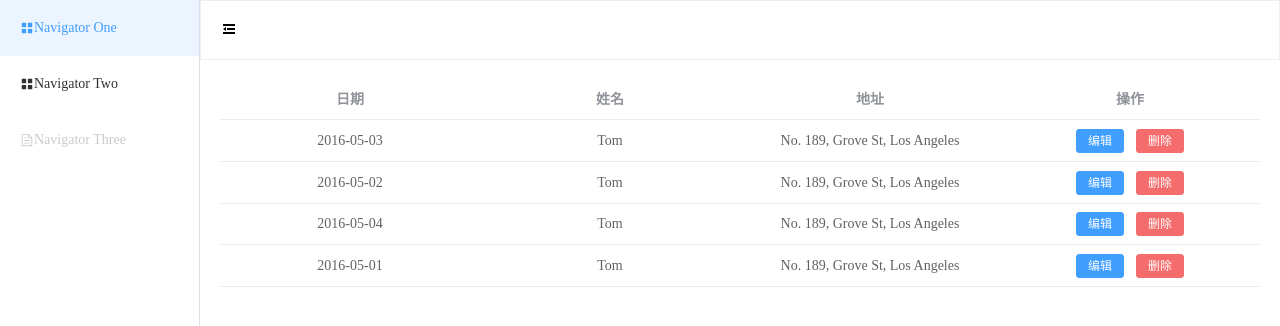
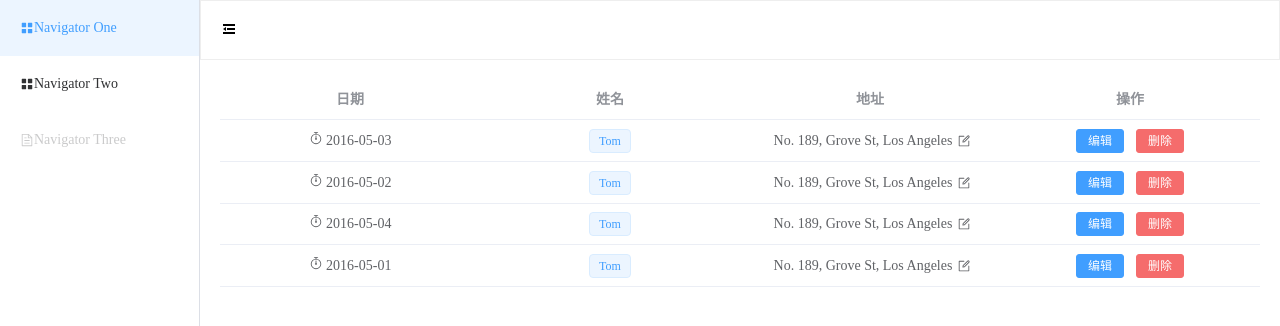
Before and after one commit to Joy-F2E/vue-element-plus-next, a Vue app: page /table in a window 1280 px wide. Shown: the top 326 px of the page. Built offline with nearby package versions, Linux system fonts and the light colour scheme.

Commit message:
feat: add table cell edit func

```diff
--- a/src/components/Table/src/index.vue
+++ b/src/components/Table/src/index.vue
@@ -1,20 +1,36 @@
-<template lang="">
-  <el-table :data="data">
+<template>
+  <el-table
+    :data="data"
+    v-loading="loading"
+    :element-loading-text="loadingText"
+    :element-loading-spinner="loadingSpinner"
+    element-loading-svg-view-box="-10, -10, 50, 50"
+    :element-loading-background="loadingBackground"
+  >
     <template v-for="(item, index) in tableOptions" :key="index">
-      <el-table-column
-        :label="item.label"
-        :prop="item.prop"
-        :align="item.align"
-        :width="item.width"
-      ></el-table-column>
+      <el-table-column :label="item.label" :prop="item.prop" :align="item.align" :width="item.width">
+        <template #default="scope">
+          <!-- Tips: 可编辑单元格感觉处理的麻烦了，实际业务扩展性不太好 -->
+          <template v-if="(scope.$index + scope.column.id) === currentEdit">
+            <div style="display: flex; align-items: center">
+              <el-input v-model="scope.row[item.prop!]"></el-input>
+              <slot name="editCell" :scope="scope" :check="handleCheck" v-if="$slots.editCell"></slot>
+              <div class="icons" v-else>
+                <el-icon-check class="check" @click="handleCheck(scope)"></el-icon-check>
+                <el-icon-close class="close" @click="handleClose(scope)"></el-icon-close>
+              </div>
+            </div>
+          </template>
+          <template v-else>
+            <slot v-if="item.slot" :name="item.slot" :scope="scope"></slot>
+            <span v-else>{{ scope.row[item.prop!] }}</span>
+            <el-icon-edit v-if="item.editable" class="edit" @click="handleEdit(scope)"></el-icon-edit>
+          </template>
+        </template>
+      </el-table-column>
     </template>
     <!-- 扩展列 -->
-    <el-table-column
-      :label="actionOptions!.label"
-      :prop="actionOptions!.prop"
-      :align="actionOptions!.align"
-      :width="actionOptions!.width"
-    >
+    <el-table-column :label="actionOptions!.label" :prop="actionOptions!.prop" :align="actionOptions!.align" :width="actionOptions!.width">
       <template #default="scope">
         <slot name="action" :scope="scope"></slot>
       </template>
@@ -22,7 +38,7 @@
   </el-table>
 </template>
 <script lang="ts" setup>
-import { computed } from 'vue';
+import { computed, ref } from 'vue';
 import type { PropType } from 'vue'
 import type { TableOptions } from './types';
 
@@ -37,13 +53,79 @@ const props = defineProps({
     type: Array as PropType<any[]>,
     required: true,
   },
+  loading: {
+    type: Boolean,
+    default: false
+  },
+  loadingText: {
+    type: String,
+    default: '正在加载中...',
+  },
+  loadingSpinner: {
+    type: String,
+    default: `<path class="path" d="
+          M 30 15
+          L 28 17
+          M 25.61 25.61
+          A 15 15, 0, 0, 1, 15 30
+          A 15 15, 0, 1, 1, 27.99 7.5
+          L 15 15
+        " style="stroke-width: 4px; fill: rgba(0, 0, 0, 0)"/>`
+  },
+  loadingBackground: {
+    type: String,
+    default: 'rgba(0, 0, 0, .8)'
+  }
 })
+
+// 分发事件
+const emits = defineEmits(['check', 'close'])
 
 let tableOptions = computed(() => props.options.filter(item => !item.action))
 
 let actionOptions = computed(() => props.options.find(item => item.action))
 
+let currentEdit = ref('')
+
+const handleEdit = (scope: any) => {
+  // 唯一的标识
+  currentEdit.value = scope.$index + scope.column.id
+}
+
+const handleCheck = (scope: any) => {
+  console.log('check', scope);
+  currentEdit.value = ''
+  emits('check', scope)
+}
+
+const handleClose =(scope: any) => {
+  currentEdit.value = ''
+  emits('close', scope)
+}
+
 </script>
 <style lang="scss" scoped>
-
+  .edit {
+    width: 1em;
+    height: 1em;
+    position: relative;
+    top: 3px;
+    left: 5px;
+    cursor: pointer;
+  }
+  .icons {
+    display: flex;
+    cursor: pointer;
+    svg {
+      width: 1em;
+      height: 1em;
+      margin-left: 8px;
+    }
+    .check {
+      color: #f00;
+    }
+    .close {
+      color: green;
+    }
+  }
 </style>
--- a/src/components/Table/src/types.ts
+++ b/src/components/Table/src/types.ts
@@ -14,5 +14,7 @@ export interface TableOptions {
   // 自定义列表模板名称
   slot?: string,
   // 是否代表操作性
-  action?: boolean
+  action?: boolean,
+  // 是否可编辑单元格
+  editable?: boolean,
 }
--- a/src/views/table/index.vue
+++ b/src/views/table/index.vue
@@ -1,36 +1,48 @@
 <template>
-  <m-table :data="tableData" :options="options">
-    <template #action="scope">
-      <el-button type="primary" size="small" @click="handleClickEdit(scope)">编辑</el-button>
-      <el-button type="danger" size="small">删除</el-button>
+  <m-table :data="tableData" :options="options" :loading="isLoading" @check="handleCheck">
+    <!-- 自定义数据列 -->
+    <template #date="{scope}">
+      <el-icon-timer></el-icon-timer>
+      {{ scope.row.date }}
+    </template>
+    <template #name="{scope}">
+      <el-popover effect="light" trigger="hover" placement="top" width="auto">
+        <template #default>
+          <div>name: {{ scope.row.name }}</div>
+          <div>address: {{ scope.row.address }}</div>
+        </template>
+        <template #reference>
+          <el-tag>{{ scope.row.name }}</el-tag>
+        </template>
+      </el-popover>
+    </template>
+    <!-- 自定义操作列 -->
+    <template #action="{scope}">
+      <el-button type="primary" size="small" @click="handleEditClick(scope)">编辑</el-button>
+      <el-button type="danger" size="small" @click="handleDelClick(scope)">删除</el-button>
+    </template>
+    <template #editCell="{scope, check}">
+      <div style="display: flex">
+        <el-button size="small" type="primary" link @click="check(scope)">确认</el-button>
+        <el-button size="small" type="danger" link>取消</el-button>
+      </div>
     </template>
   </m-table>
 </template>
 <script lang="ts" setup>
+import { ref } from 'vue';
 import type { TableOptions } from '@/components/Table/src/types';
 
-const tableData = [
-  {
-    date: '2016-05-03',
-    name: 'Tom',
-    address: 'No. 189, Grove St, Los Angeles',
-  },
-  {
-    date: '2016-05-02',
-    name: 'Tom',
-    address: 'No. 189, Grove St, Los Angeles',
-  },
-  {
-    date: '2016-05-04',
-    name: 'Tom',
-    address: 'No. 189, Grove St, Los Angeles',
-  },
-  {
-    date: '2016-05-01',
-    name: 'Tom',
-    address: 'No. 189, Grove St, Los Angeles',
-  }
-]
+interface TableData {
+  date: string;
+  name: string;
+  address: string;
+}
+
+let isLoading = ref(true)
+
+// 表格数据
+let tableData = ref<TableData[]>([])
 
 // 表格配置
 let options: TableOptions[] = [
@@ -38,16 +50,19 @@ let options: TableOptions[] = [
     label:'日期',
     prop: 'date',
     align: 'center',
+    slot: 'date'
   },
   {
     label:'姓名',
     prop: 'name',
     align: 'center',
+    slot: 'name'
   },
   {
     label:'地址',
     prop: 'address',
     align: 'center',
+    editable: true
   },
   {
     label: '操作',
@@ -56,9 +71,43 @@ let options: TableOptions[] = [
   }
 ]
 
-let handleClickEdit = (scope: any) => {
+const handleEditClick = (scope: any) => {
   console.log(scope);
 }
+
+const handleDelClick = (scope: any) => {
+  console.log('scope', scope)
+}
+
+const handleCheck = (scope: any) => {
+  console.log('parent.scope', scope);
+}
+
+setTimeout(() => {
+  tableData.value = [
+    {
+      date: '2016-05-03',
+      name: 'Tom',
+      address: 'No. 189, Grove St, Los Angeles',
+    },
+    {
+      date: '2016-05-02',
+      name: 'Tom',
+      address: 'No. 189, Grove St, Los Angeles',
+    },
+    {
+      date: '2016-05-04',
+      name: 'Tom',
+      address: 'No. 189, Grove St, Los Angeles',
+    },
+    {
+      date: '2016-05-01',
+      name: 'Tom',
+      address: 'No. 189, Grove St, Los Angeles',
+    }
+  ]
+  isLoading.value = false
+}, 0);
 
 </script>
 <style lang="scss" scoped>
```
